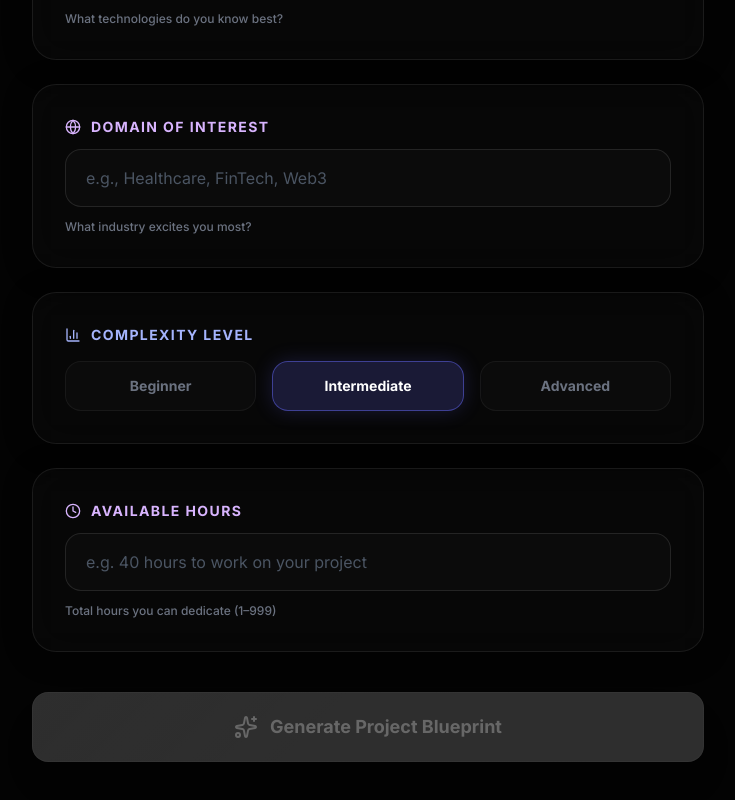
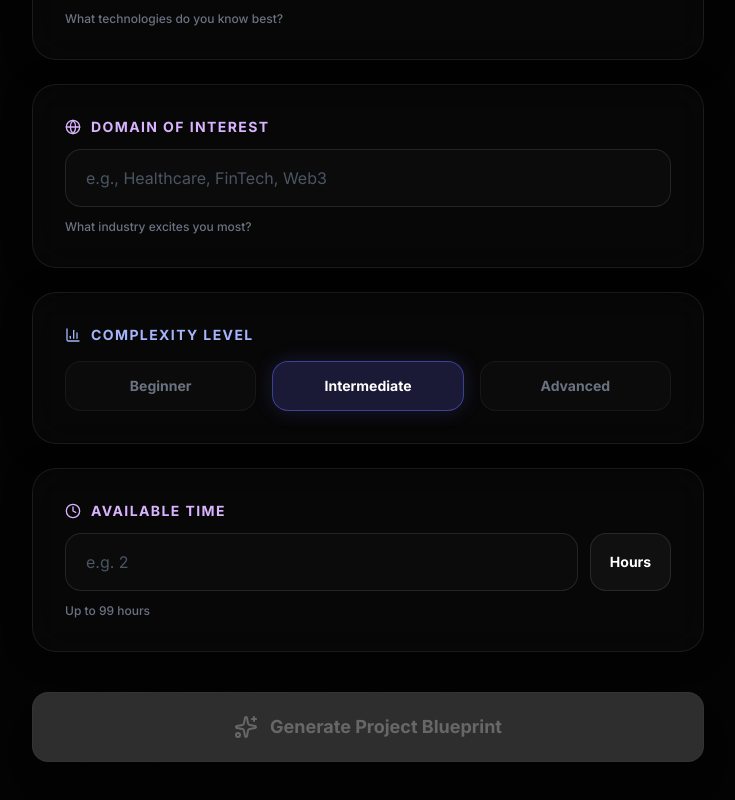
Before and after one commit to Sriram-Manikandan/IntelliProject-ai, a React (Vite) app in the folder frontend/: page /generate in a window 1280 px wide. Shown: the part 360-1160 px from the top of the page, without its empty margins (272-1007 px from the left). Built offline with nearby package versions, Linux system fonts and the light colour scheme.

Commit message:
Add time unit dropdown (Hours/Days/Weeks) with working-hour conversions

```diff
--- a/frontend/src/components/ProjectForm.jsx
+++ b/frontend/src/components/ProjectForm.jsx
@@ -8,20 +8,26 @@ export default function ProjectForm({ onSubmit, isLoading }) {
     skills: '',
     domain: '',
     difficulty: 'Intermediate',
-    time_hours: '',
   });
+  const [timeValue, setTimeValue] = useState('');
+  const [timeUnit, setTimeUnit] = useState('hours'); // 'hours' | 'days' | 'weeks'
 
   const handleChange = (field, value) => {
     setForm((prev) => ({ ...prev, [field]: value }));
   };
 
+  // Working-hour multipliers (1 day = 8h, 1 week = 40h)
+  const toHours = { hours: 1, days: 8, weeks: 40 };
+  const unitLimits = { hours: [1, 99], days: [1, 30], weeks: [1, 52] };
+
   const handleSubmit = (e) => {
     e.preventDefault();
-    if (!form.skills || !form.domain || !form.time_hours) return;
-    onSubmit(form);
+    if (!form.skills || !form.domain || !timeValue) return;
+    const totalHours = Math.round(Number(timeValue) * toHours[timeUnit]);
+    onSubmit({ ...form, time_hours: totalHours });
   };
 
-  const isValid = form.skills && form.domain && form.time_hours;
+  const isValid = form.skills && form.domain && timeValue;
 
   return (
     <div className="max-w-2xl mx-auto">
@@ -96,18 +102,35 @@ export default function ProjectForm({ onSubmit, isLoading }) {
         <div className="glass-card p-8 space-y-3 animate-fade-in-up opacity-0 animate-delay-400">
           <label className="flex items-center gap-2.5 text-sm font-bold text-purple-300 uppercase tracking-widest">
             <Clock className="w-4 h-4" />
-            Available Hours
+            Available Time
           </label>
-          <input
-            type="number"
-            min="1"
-            max="999"
-            value={form.time_hours}
-            onChange={(e) => handleChange('time_hours', e.target.value)}
-            placeholder="e.g. 40 hours to work on your project"
-            className="w-full bg-white/[0.02] border border-white/10 rounded-2xl px-5 py-4 text-white placeholder-gray-600 focus:outline-none focus:border-purple-500/50 focus:ring-4 focus:ring-purple-500/10 transition-all text-base"
-          />
-          <p className="text-xs text-gray-500 font-medium">Total hours you can dedicate (1–999)</p>
+          <div className="flex gap-3">
+            {/* Quantity */}
+            <input
+              type="number"
+              min={unitLimits[timeUnit][0]}
+              max={unitLimits[timeUnit][1]}
+              value={timeValue}
+              onChange={(e) => setTimeValue(e.target.value)}
+              placeholder="e.g. 2"
+              className="flex-1 bg-white/[0.02] border border-white/10 rounded-2xl px-5 py-4 text-white placeholder-gray-600 focus:outline-none focus:border-purple-500/50 focus:ring-4 focus:ring-purple-500/10 transition-all text-base"
+            />
+            {/* Unit Selector */}
+            <select
+              value={timeUnit}
+              onChange={(e) => { setTimeUnit(e.target.value); setTimeValue(''); }}
+              className="bg-white/[0.04] border border-white/10 rounded-2xl px-4 py-4 text-white font-bold focus:outline-none focus:border-purple-500/50 focus:ring-4 focus:ring-purple-500/10 transition-all text-sm cursor-pointer appearance-none text-center"
+            >
+              <option value="hours" className="bg-[#0d0d0d]">Hours</option>
+              <option value="days" className="bg-[#0d0d0d]">Days</option>
+              <option value="weeks" className="bg-[#0d0d0d]">Weeks</option>
+            </select>
+          </div>
+          <p className="text-xs text-gray-500 font-medium">
+            {timeUnit === 'hours' && 'Up to 99 hours'}
+            {timeUnit === 'days'  && `Up to 30 days · ${timeValue ? timeValue * 8 : '?'} working hours`}
+            {timeUnit === 'weeks' && `Up to 52 weeks · ${timeValue ? timeValue * 40 : '?'} working hours`}
+          </p>
         </div>
 
         {/* Submit Button */}
```
Also changed, not shown: 2 other files (tests, documents, lock files or other folders).
